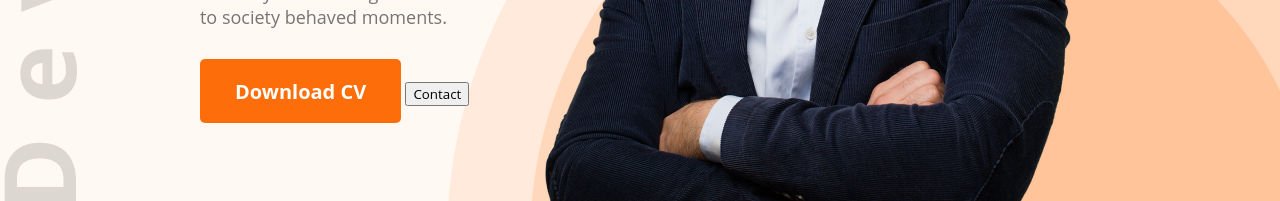
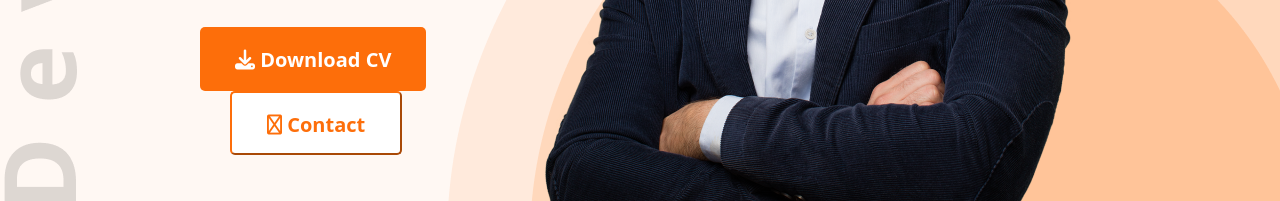
Before and after one commit to mhkm-programmer/developer-portfolio, a plain HTML site: page index.html in a window 1280 px wide. Shown: the part 599-800 px from the top of the page. Drawn offline with Linux system fonts and the light colour scheme.

Commit message:
icon added

```diff
--- a/index.html
+++ b/index.html
@@ -5,6 +5,7 @@
     <meta http-equiv="X-UA-Compatible" content="IE=edge" />
     <meta name="viewport" content="width=device-width, initial-scale=1.0" />
     <title>Developer Portfolio</title>
+    <script src="https://kit.fontawesome.com/1d311910fa.js" crossorigin="anonymous"></script>
     <link rel="stylesheet" href="style/portfolio.css">
   </head>
   <body>
@@ -26,8 +27,8 @@
             Shot what able cold new see hold.Friendly as an betrayed formerly
             he. Morning because as to society behaved moments.
           </p>
-          <button class="btn-primary">Download CV</button>
-          <button class="btn-secondary">Contact</button>
+          <button class="btn-primary"><i class="fa-solid fa-download"></i> Download CV</button>
+          <button class="btn-secondary"><i class="fa-regular fa-phone"></i> Contact</button>
         </div>
         <img src="images/hardy.png" alt="" />
       </div>
@@ -179,7 +180,7 @@
             </div>
       </div>
         <div class="resume-btn">
-            <button class="btn-primary">Download CV</button>
+            <button class="btn-primary"><i class="fa-solid fa-download"></i> Download CV</button>
         </div>
       </section>
 
--- a/style/portfolio.css
+++ b/style/portfolio.css
@@ -19,7 +19,15 @@
 }
 
 .btn-secondary{
-
+    height: 64px;
+    font-size: 20px;
+    font-weight: 700;
+    border-radius: 5px;
+    border-color: #FD6E0A;
+    padding: 18px 35px;
+    background-color: #ffffff;
+    color: #FD6E0A;
+    margin-left: 30px;
 }
 
 .header{
```
